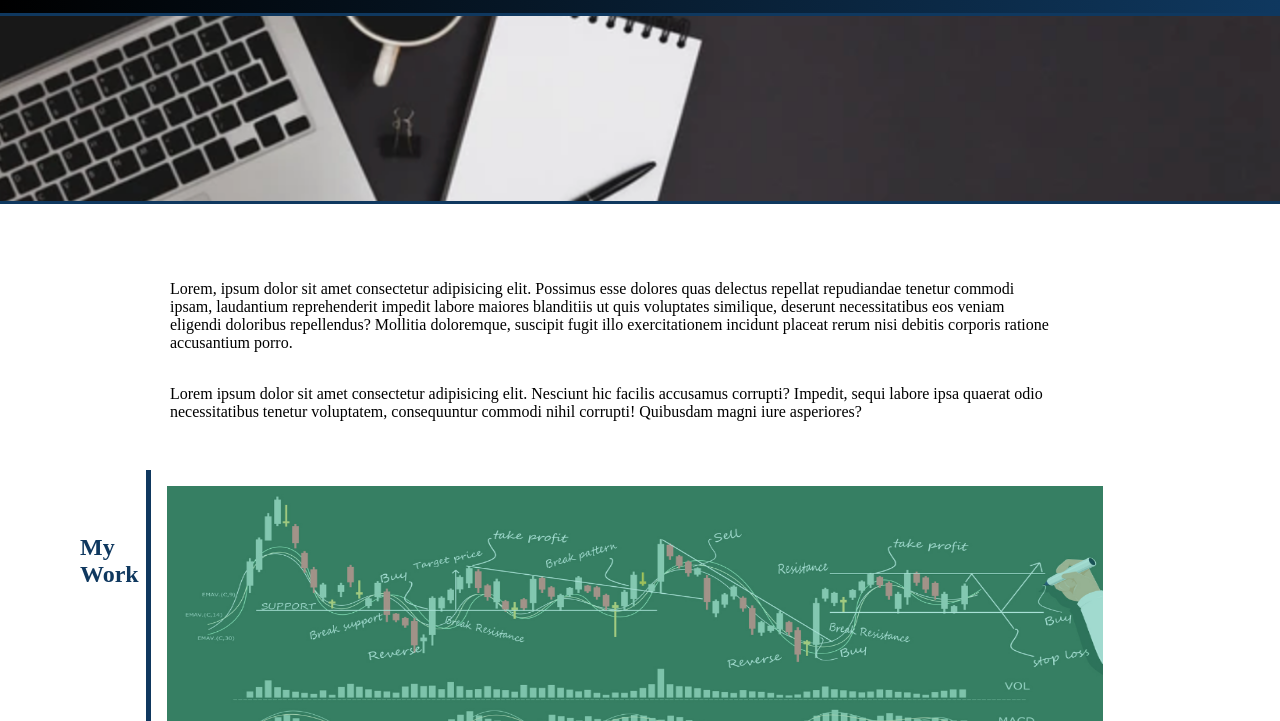
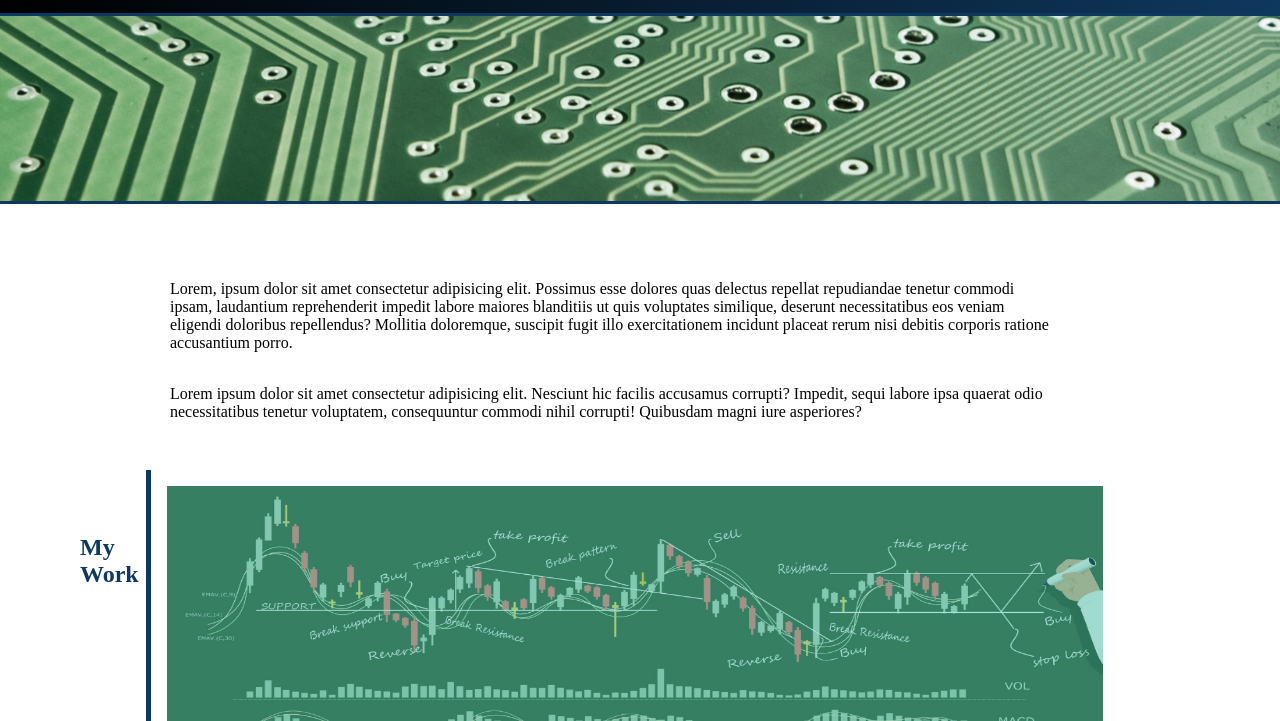
Before and after one commit to myflash1990/Assignment2, a plain HTML site: page index.html in a window 1280 px wide. Shown: the part 79-800 px from the top of the page. Drawn offline with Linux system fonts and the light colour scheme.

Commit message:
circuit as new heading image

```diff
--- a/index.html
+++ b/index.html
@@ -23,7 +23,7 @@
     </header>
 
     <section class="section1">
-      <img src="./assets/img/desk.png" alt="section_decoration_theme" />
+      <img src="./assets/img/circuit.jpg" alt="section_decoration_theme" />
     </section>
 
     <section class="section2">
```
Also changed, not shown: assets/img/circuit.jpg (added).
